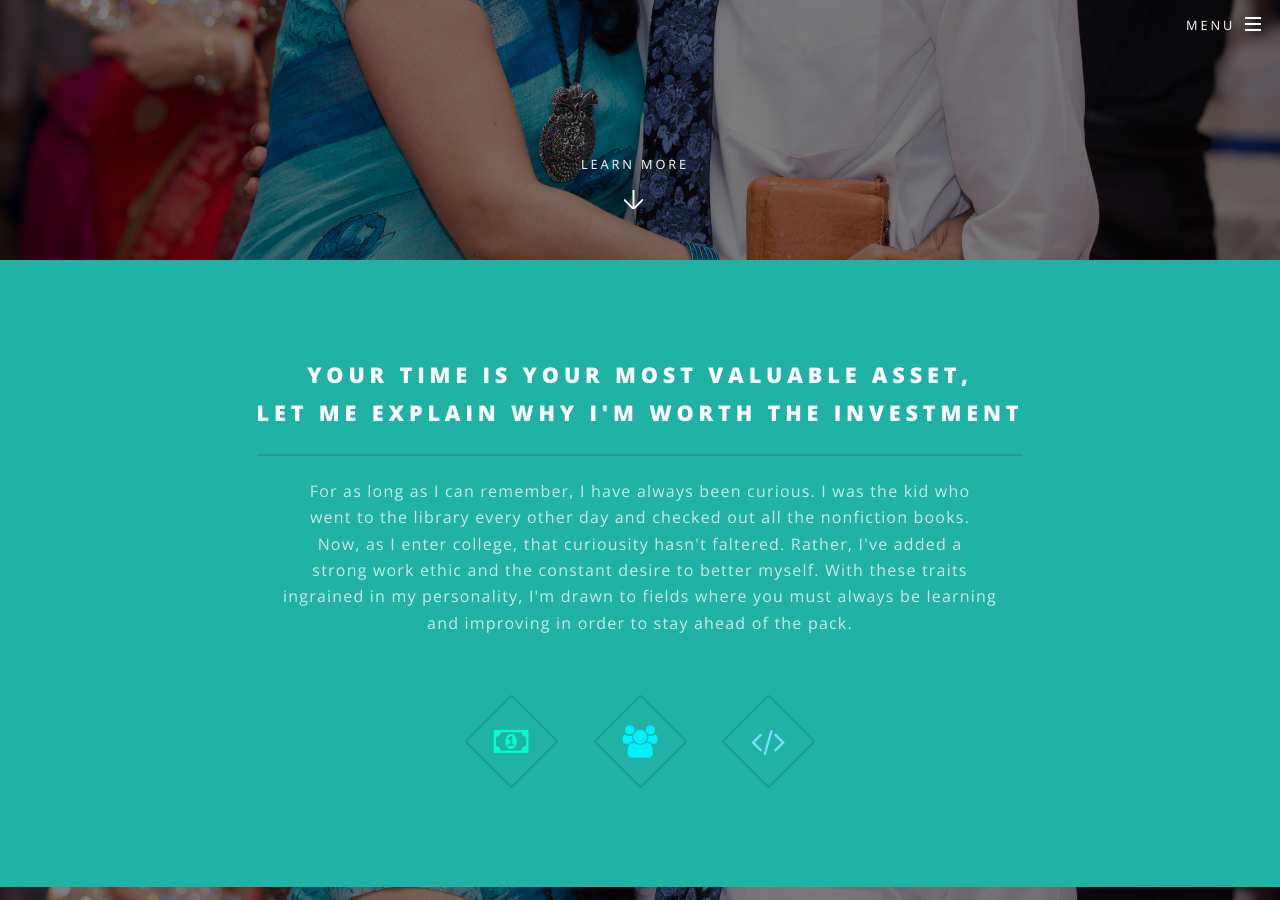
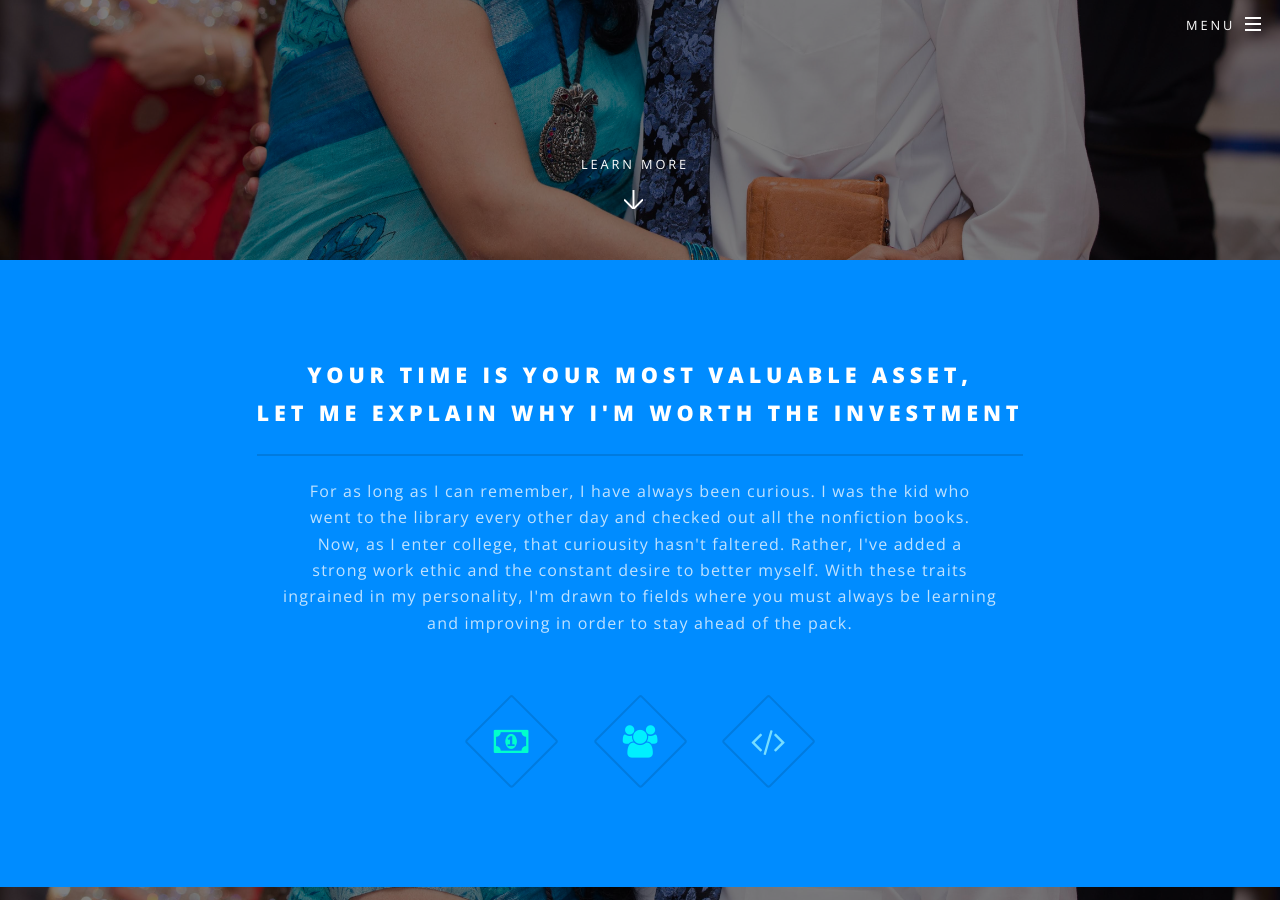
Before and after one commit to shreyas00023/mywebsite, a Jekyll site: the page built from index.html, in a window 1280 px wide and 900 px high, scrolled down 640 px. Built offline with Jekyll 4.4.1, drawn with Linux system fonts in a browser that asks for light colours.

Commit message:
Update _vars.scss

```diff
--- a/_sass/libs/_vars.scss
+++ b/_sass/libs/_vars.scss
@@ -47,10 +47,10 @@
 		border2-bg:			rgba(144,144,144,0.5),
 
 		accent1: (
-			bg:				#21b2a6,
+			bg:				#008cff,
 			fg-bold:		#ffffff,
-			fg:				mix(#21b2a6, #ffffff, 25%),
-			fg-light:		mix(#21b2a6, #ffffff, 40%),
+			fg:				mix(#008cff, #ffffff, 25%),
+			fg-light:		mix(#008cff, #ffffff, 40%),
 			border:			rgba(0,0,0,0.125),
 			border-bg:		rgba(255,255,255,0.075),
 			border2:		rgba(0,0,0,0.25),
```
